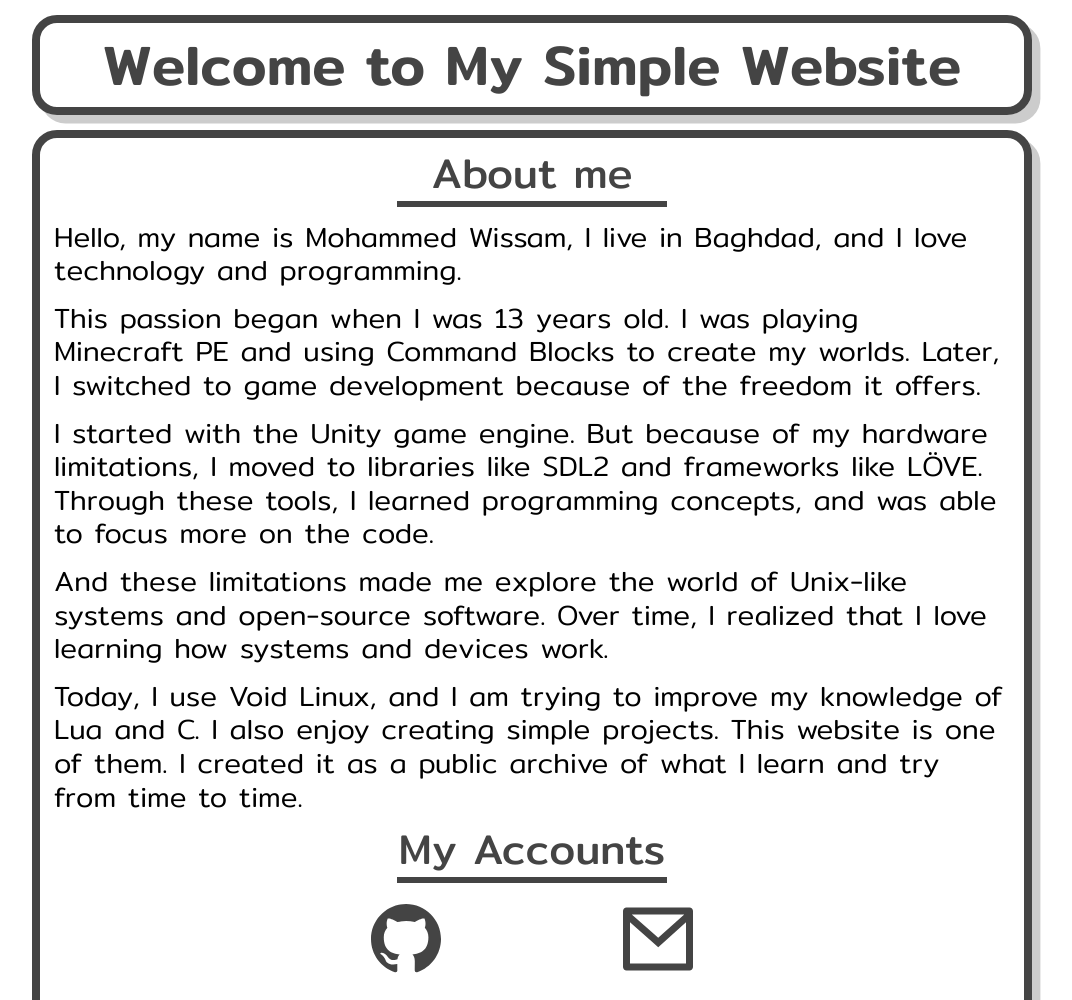
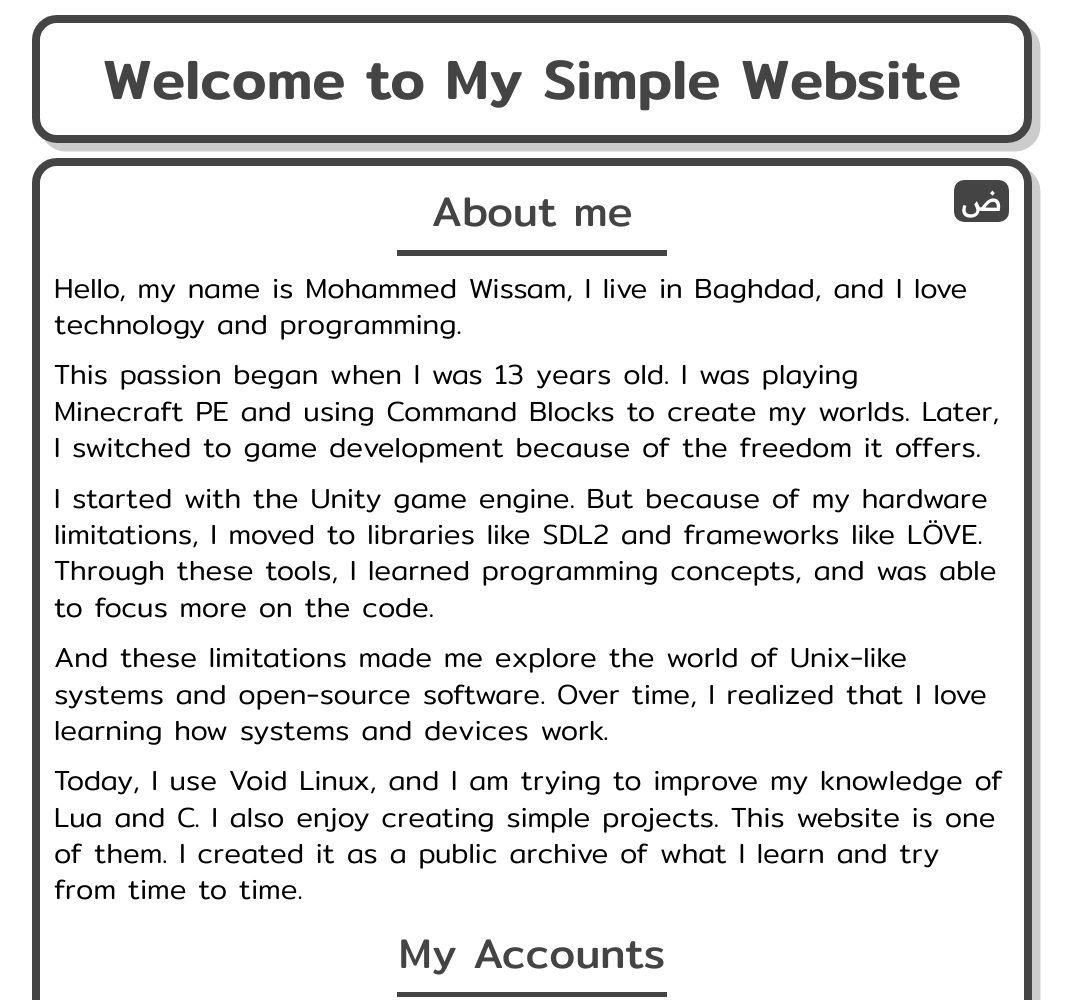
Before and after one commit to mo7mdws/mo7mdws.github.io, a plain HTML site: page index.html in a window 1280 px wide. Shown: the top 1000 px of the page, without its empty margins (108-1180 px from the left). Drawn offline with Linux system fonts and the light colour scheme.

Commit message:
Add language button

```diff
--- a/index.html
+++ b/index.html
@@ -1,5 +1,5 @@
 <!DOCTYPE html>
-<html>
+<html lang="en" dir="ltr">
 	<head>
 	    <meta charset="UTF-8">
 		<title>Mohammed Wissam</title>
@@ -9,6 +9,7 @@
 		<link rel="preconnect" href="https://fonts.googleapis.com">
 		<link rel="preconnect" href="https://fonts.gstatic.com" crossorigin>
 		<link href="https://fonts.googleapis.com/css2?family=Mitr:wght@300;400;500&display=swap" rel="stylesheet">
+		<link href="https://fonts.googleapis.com/css2?family=Readex+Pro:wght@160..700&display=swap" rel="stylesheet">
 	</head>
 
 	<body>
@@ -16,6 +17,7 @@
 			<h1 class="title">Welcome to My <span class="nobreak">Simple Website</span></h1>
 		</header>
 		<main class="box">
+			<a id="langButton" href="arabic/">ض</a>
 			<section>
 				<h2 class="title">About me</h2>
 				<hr>
--- a/style.css
+++ b/style.css
@@ -9,6 +9,9 @@ html {
 body {
 	font-family: "Mitr", Arial, sans-serif;
 	padding: 15px 0;
+}
+html[lang="ar"] body {
+	font-family: "Readex Pro", Arial, sans-serif;
 }
 .nobreak {
 	white-space: nowrap;
@@ -22,6 +25,7 @@ body {
 	border: 0.3rem solid #444444;
 	border-radius: 25px;
 	box-shadow: 0.3rem 0.3rem #CCCCCC;
+	position: relative;
 }
 section {
 	margin: 0 0 0.5rem 0;
@@ -30,7 +34,7 @@ section {
 .title {
 	color: #444444;
 	text-align: center;
-	line-height: 1;
+	line-height: 1.5;
 }
 h1 {
 	font-size: 2rem;
@@ -42,7 +46,7 @@ h2 {
 }
 p {
 	color: #000000;
-	line-height: 1.2;
+	line-height: 1.3;
 	font-size: 1rem;
 	font-weight: 300;
 	margin: 0 0 0.5rem 0;
@@ -56,6 +60,22 @@ hr {
 	background-color: #444444;
 }
 
+#langButton {
+	position: absolute;
+	right: 15px;
+	font-family: "Readex Pro", Arial, sans-serif;
+	font-size: 1rem;
+	font-weight: 500;
+	line-height: 1;
+	padding: 7px;
+	border-radius: 10px;
+	background-color: #444444;
+	color: #FFFFFF;
+	text-decoration: none;
+}
+html[lang="ar"] #langButton {
+	font-family: "Mitr", Arial, sans-serif;
+}
 #accounts {
 	width: 12rem;
 	margin: 0 auto;
```
